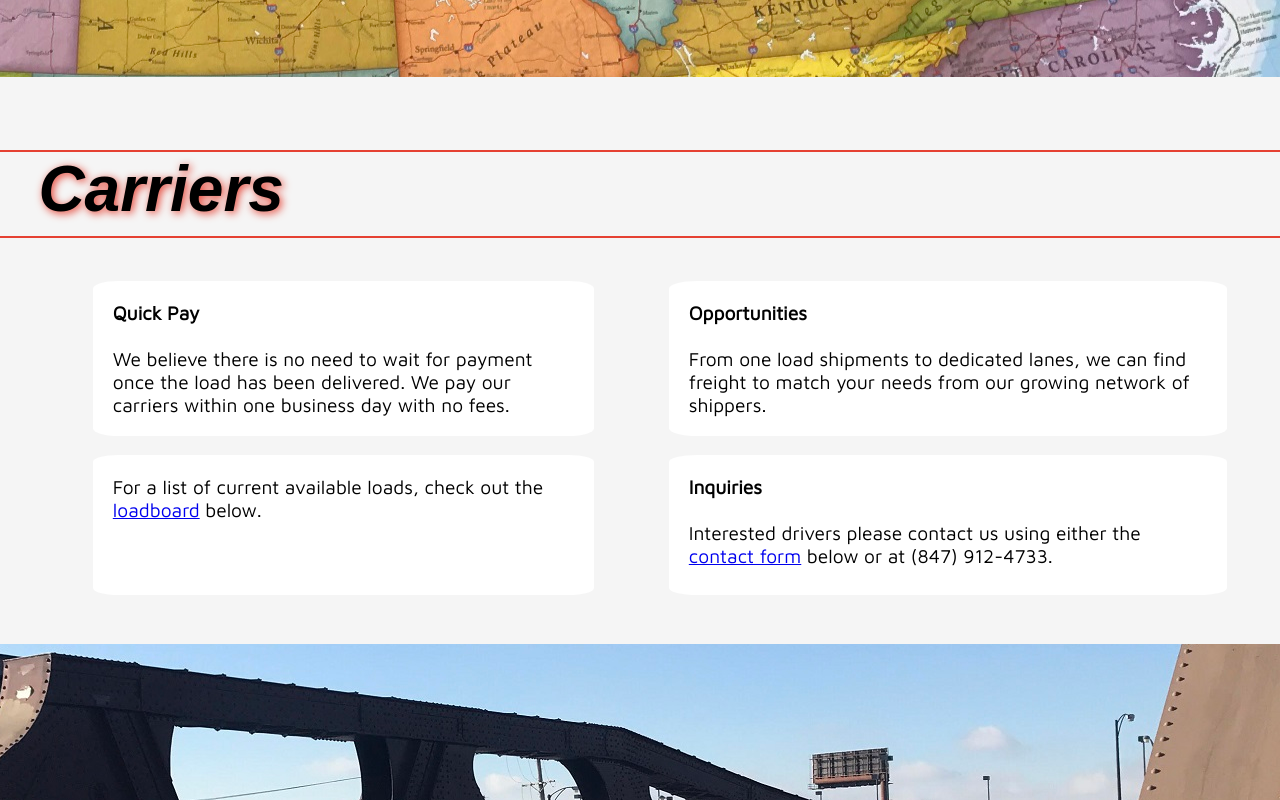
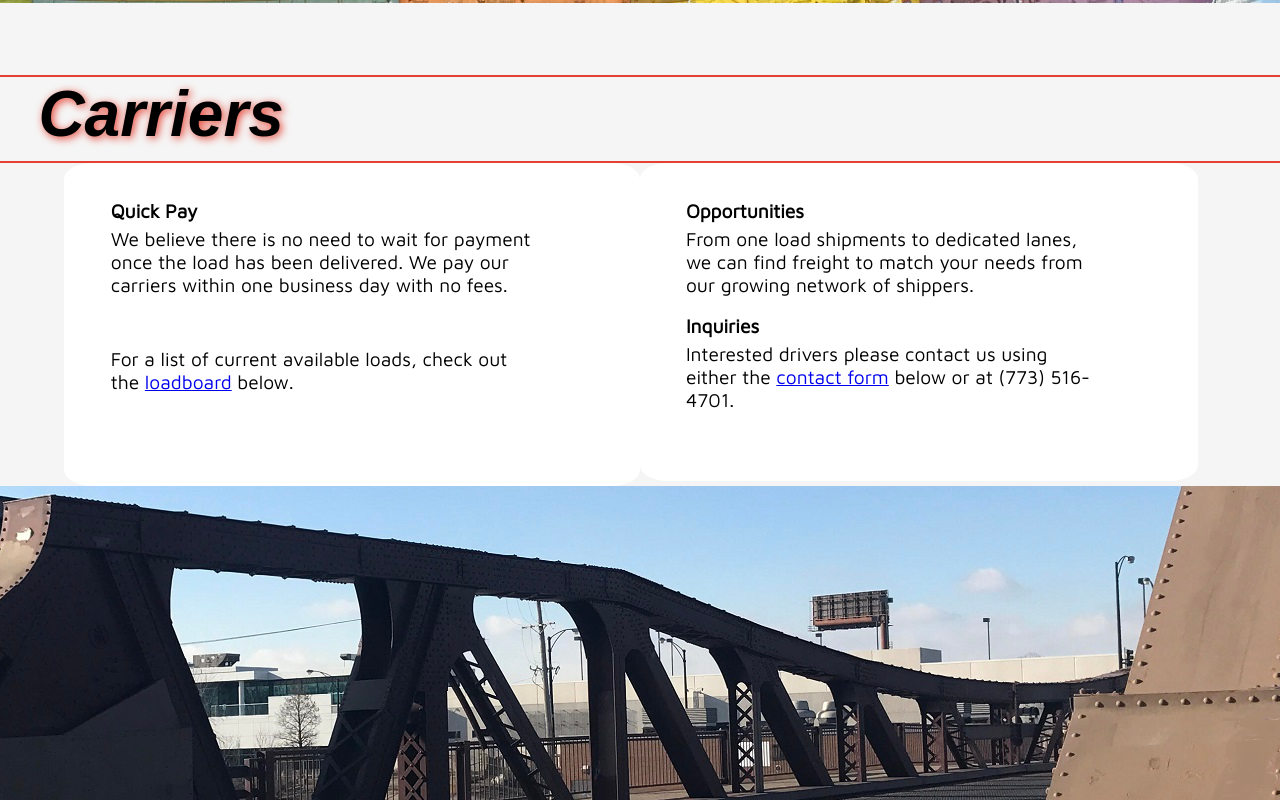
Before and after one commit to j-max-webdev/GitHub_VirginiaTransport, a plain HTML site: page Website/index.html in a window 1280 px wide. Shown: the part 2000-2800 px from the top of the page. Drawn offline with Linux system fonts and the light colour scheme; a web font is replaced by a local one.

Commit message:
Before Mobile Friendly
B4 mobile friendly

```diff
--- a/Website/css/main.css
+++ b/Website/css/main.css
@@ -34,6 +34,7 @@ h1{
 	width: 97%;
 	float: left;
 	font-size: 4em;
+	margin-bottom: 0;
 
 	text-shadow: 2px 2px 8px rgb(229, 65, 50);
 }
@@ -47,7 +48,7 @@ h1{
 
 nav{
 
-	margin-top: 50px;
+	margin-top: 10px;
 	margin-left: 5%;
 	float: right;
 
@@ -323,7 +324,7 @@ nav a{
 	height: 400px;
 	float: 	right;
 
-	margin-top: 30px;
+	margin-top: 0;
 	margin-bottom: 	30px;
 	position: 	relative;
 }
@@ -425,7 +426,7 @@ nav a{
 }
 
 #map{
-	width: 10%;
+	width: 20%;
 	float: left;
 	margin-top: 50px;
 }
@@ -462,6 +463,14 @@ h2{
 	font-size: 1.2em;
 	font-style: none;
 	margin-bottom: 5px;
+}
+
+#opps{
+	margin-bottom: 2px;
+	min-height: 20px;
+}
+#inquiries{
+	float: left;
 }
 
 h3{
--- a/Website/index.html
+++ b/Website/index.html
@@ -38,7 +38,7 @@
             </nav>
             <div id="phoneHeader">
 
-                <div class="phone-number">(847) 912-4733</div>
+                <div class="phone-number">(773) 516-4701</div>
                 <img class="phone-pic" src="images/icons/phone.png">
                  <div class="phone-number" id="faxNumber">(773) 409-5552 </div>
                 <img class="phone-pic" src="images/icons/greyFax.png">
@@ -90,13 +90,20 @@
     <div class="link-section" id="carrierInstructionsBox" class="clearfix">
         <h1 class="sectionHeader">Carriers</h1>
         <div id="carrierColumn1" class="pBoxColumn">
-                <p class="pBox" id="carrierP1"><b>Quick Pay</b><br><br>We believe there is no need to wait for payment once the load has been delivered.  We pay our carriers within one business day with no fees.</p>
-                <p class="pBox" id="carrierP4">For a list of current available loads, check out the <a href="#loadboard">loadboard</a> below.</p>
+                <div class="pBox" id="carrierP1">
+                    <h2 class="title">Quick Pay</h2>
+                    <p>We believe there is no need to wait for payment once the load has been delivered.  We pay our carriers within one business day with no fees.</p>
+                    <p>For a list of current available loads, check out the <a href="#loadboard">loadboard</a> below.</p>
+                </div>
         </div>
         <div id="carrierColumn2">
-                <p class="pBox" id="carrierP2"><b>Opportunities</b><br><br>From one load shipments to dedicated lanes, we can find freight to match your needs from our growing network of shippers.</p>
-                 <p class="pBox" id="carrierP3"><b>Inquiries</b><br><br>Interested drivers please contact us using either the <a href="#contactBox">contact form</a> below or at (847) 912-4733.</p>
-         </div>
+            <div class="pBox" id="carrierP2">
+                <h2 class="title">Opportunities</h2>
+                <p id="opps">From one load shipments to dedicated lanes, we can find freight to match your needs from our growing network of shippers.</p>
+                <h2 class="title" id="inquiries">Inquiries</h2>
+                <p>Interested drivers please contact us using either the <a href="#contactBox">contact form</a> below or at (773) 516-4701.</p>
+            </div>
+        </div>
     </div>
 
     <div class="sectionBreak" id="roadThree"></div>
@@ -106,7 +113,7 @@
             <div id="excelLoadboards">
                 <h2>Flatbeds</h2>
 
-                <iframe class="excel"  src=https://netorgft2562175.sharepoint.com/Virginia%20Transport/_layouts/15/guestaccess.aspx?docid=0b224fad5c443464cb178a1f0bf1d96a8&authkey=AXLLIhwsYbHfqWrd74ejroE&action=embedview&wdHideHeaders=True&wdDownloadButton=False&wdHideSheetTabs=True&wdHideGridlines=True&ActiveCell=A1"></iframe>
+                <iframe class="excel"  src=https://netorgft2562175.sharepoint.com/Virginia%20Transport/_layouts/15/guestaccess.aspx?docid=0b224fad5c443464cb178a1f0bf1d96a8&authkey=AXLLIhwsYbHfqWrd74ejroE&action=embedview&wdHideHeaders=True&wdDownloadButton=False&wdHideSheetTabs=True&wdHideGridlines=True&ActiveCell=A1"></iframe>"
 
 
 
@@ -148,7 +155,7 @@
         <h1 class="sectionHeader">Contact</h1>
         <div class="floating-box" id="contactBox">
             <h3 class="box-text">
-                <div class="bullet-blue">Phone:</div> (847) 912-4733 <br>
+                <div class="bullet-blue">Phone:</div> (773) 516-4701 <br>
                  <div class="bullet-blue">Fax:</div> (773) 409-5552 <br>
                     <br>
                     Virginia Transport, LLC<br>
```
Also changed, not shown: Website/images/icons/menu.png (added).
